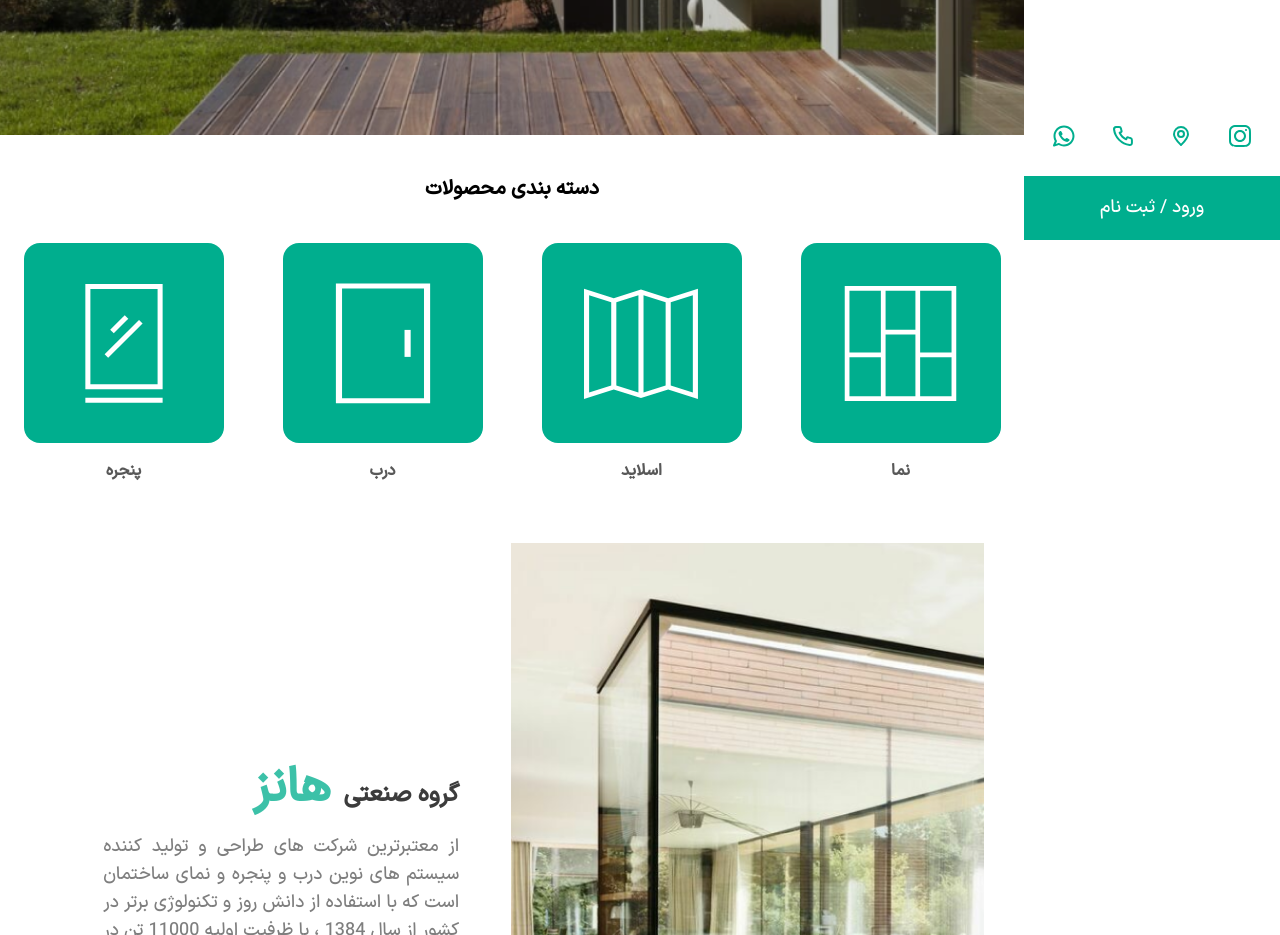
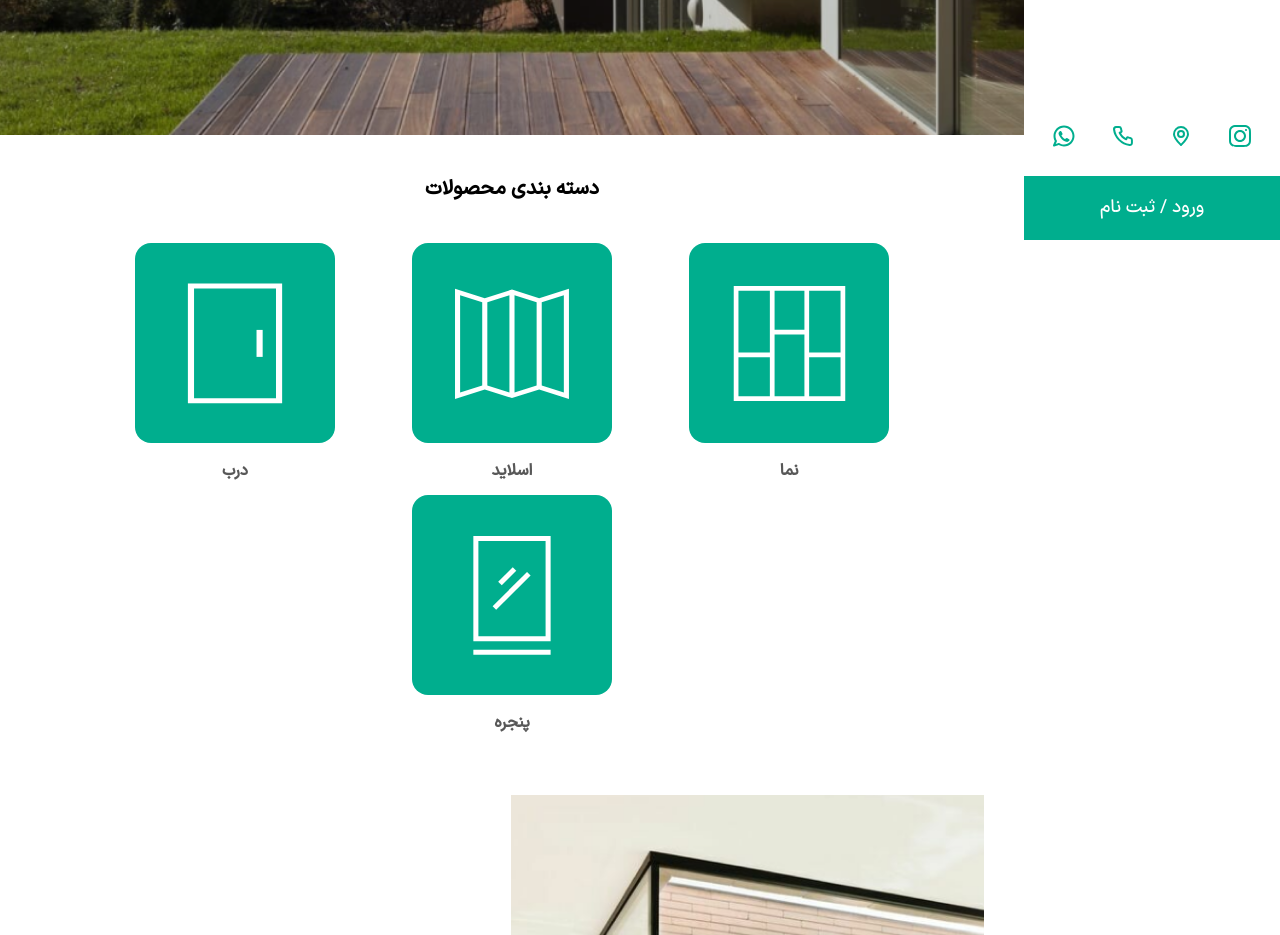
Before and after one commit to zahra-hsb/hanz-, a Next.js app: page / in a window 1280 px wide. Shown: the part 560-1495 px from the top of the page. Built offline with nearby package versions, Linux system fonts and the light colour scheme.

Commit message:
category section width handled

```diff
--- a/src/components/layout/CategorySection/index.jsx
+++ b/src/components/layout/CategorySection/index.jsx
@@ -2,6 +2,8 @@ const CategorySection = () => {
     return (
         <>
             <section className="flex flex-col w-full items-center pb-10">
+                <div className="flex flex-col lg:w-[80%] items-center ">
+
                     <div className="p-10">
                         <h4 className="text-xl font-bold">
                             دسته بندی محصولات
@@ -45,6 +47,7 @@ const CategorySection = () => {
                             <h5 className="mt-4 text-base opacity-[65%] font-bold">پنجره</h5>
                         </div>
                     </div>
+                </div>
             </section>
         </>
     )
```
Lines whose indentation alone changed are shown as unchanged.
